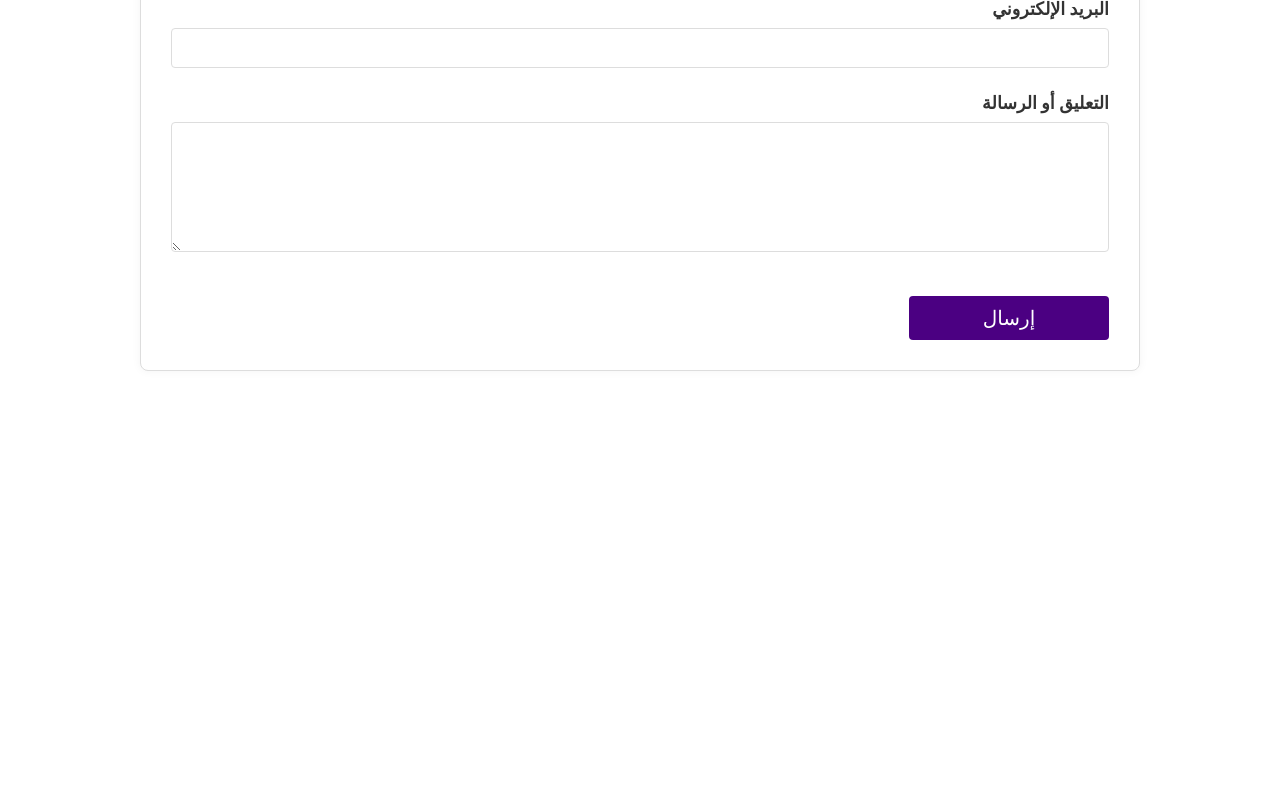
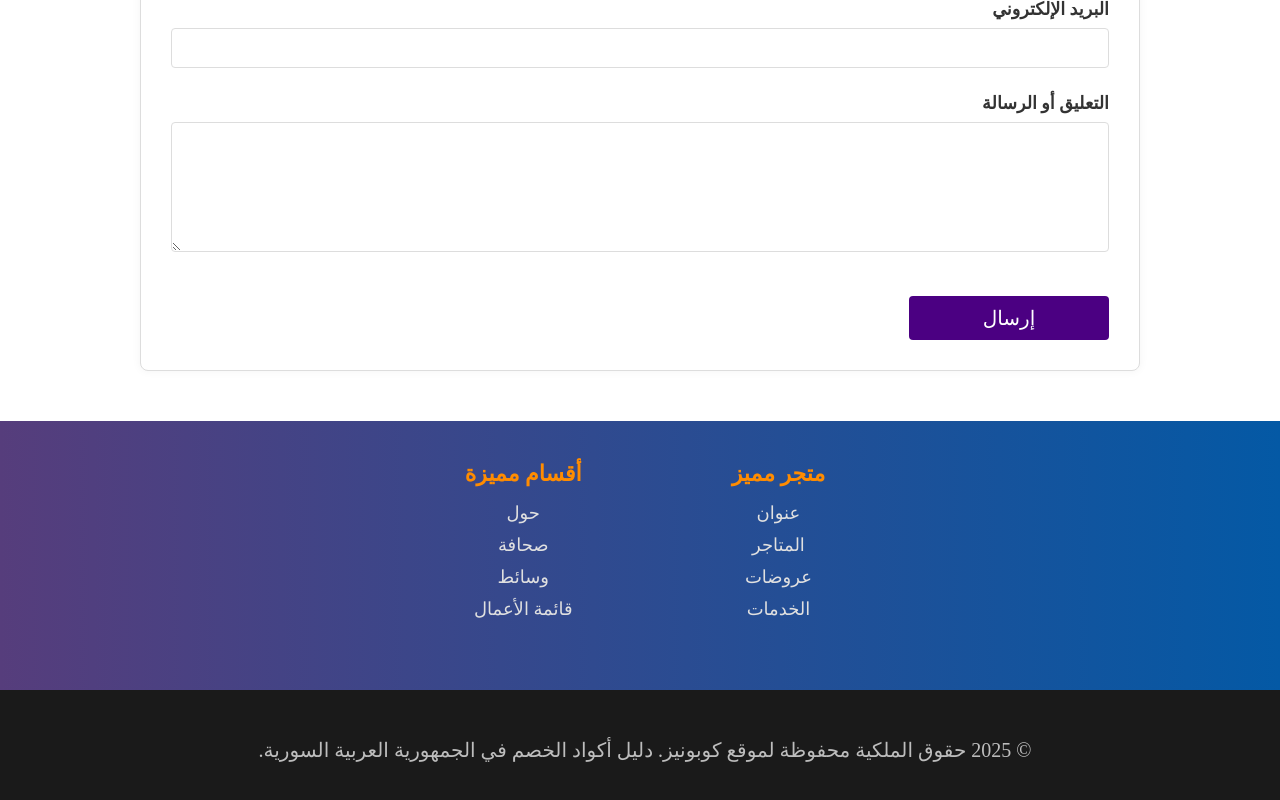
Before and after one commit to Ismael194830/couponze, a React (Vite) app: page /ConatctUs in a window 1280 px wide. Shown: the part 336-1136 px from the top of the page. Before the commit the page ends 800 px from the top, so only its background shows below. Built offline with nearby package versions, Linux system fonts and the light colour scheme.

Commit message:
add footer

```diff
--- a/src/components/ContactForm/ContactForm.jsx
+++ b/src/components/ContactForm/ContactForm.jsx
@@ -2,6 +2,8 @@
 
 import React, { useState } from 'react';
 import './ContactForm.css';
+
+
 
 function ContactForm() {
     // حالة لتخزين مدخلات النموذج (لجعله يعمل في React)
--- a/src/components/Footer/Footer.css
+++ b/src/components/Footer/Footer.css
@@ -0,0 +1,116 @@
+/* src/components/Footer.css (النسخة النهائية مع Flexbox وارتفاع القسم الأسود المعدل) */
+
+/* ------------------ الأنماط العامة للحاوية والاتجاه ------------------ */
+
+.footer-container {
+    direction: rtl; /* الاتجاه من اليمين لليسار */
+    width: 100%;
+    margin-top: 50px;
+}
+
+/* حاوية توسيط المحتوى - تطبق على القسم العلوي والسفلي */
+.footer-content-wrapper {
+    max-width: 1200px;
+    width: 100%;
+    margin: 0 auto;
+    padding-left: 20px;
+    padding-right: 10px; /* المسافة البادئة من اليمين 10px */
+    box-sizing: border-box;
+}
+
+.footer-content-wrapper.main-wrapper {
+    padding-top: 40px;
+    padding-bottom: 30px;
+}
+
+/* ------------------ 1. القسم العلوي (البنفسجي الداكن) - Flexbox ------------------ */
+
+.footer-main-content {
+    background: linear-gradient(to left, #0459a5, #563d7c);
+    color: #fff;
+}
+
+/* الحاوية الرئيسية لأعمدة الروابط (Flexbox) */
+.footer-flex-container {
+    display: flex;
+    justify-content: center;
+    gap: 150px;
+    margin-bottom: 30px;
+    text-align: center;
+}
+
+.footer-col {
+    flex: 0 0 auto;
+    padding: 0;
+}
+
+.column-title {
+    font-size: 22px;
+    font-weight: 700;
+    margin-bottom: 15px;
+    color: #FF8C00;
+}
+
+.footer-col ul {
+    list-style: none;
+    padding: 0;
+    margin: 0;
+}
+
+.footer-col li {
+    margin-bottom: 10px;
+}
+
+.footer-col a {
+    text-decoration: none;
+    color: #E0E0E0;
+    font-size: 18px;
+    transition: color 0.3s;
+}
+
+.footer-col a:hover {
+    color: #fff;
+}
+
+
+
+/* ------------------ 2. القسم السفلي (الأسود) ------------------ */
+
+.footer-bottom {
+    background-color: #1a1a1a;
+    color: #BDBDBD;
+    height: 120px;
+    font-size: 20px;
+    display: flex;
+    flex-direction: column;
+    text-align: center;
+    justify-content: center;
+
+}
+
+
+/* ------------------ التجاوبية (Mobile Responsiveness) ------------------ */
+
+@media (max-width: 768px) {
+    .footer-flex-container {
+        flex-direction: row;
+        align-items: center;
+        justify-content: center;
+        gap: 30px;
+        margin-bottom: 20px;
+    }
+
+    .copyright-text {
+        text-align: center;
+    }
+
+    .footer-message {
+        text-align: justify;
+    }
+
+    /* تعديل ارتفاع القسم الأسود في وضع التجاوب أيضاً */
+    .footer-content-wrapper.bottom-wrapper {
+        padding-top: 20px;
+        padding-bottom: 20px;
+    }
+}
--- a/src/components/Footer/Footer.jsx
+++ b/src/components/Footer/Footer.jsx
@@ -1,9 +1,59 @@
-import React from 'react'
+// src/components/Footer.jsx
 
-export default function Footer() {
-  return (
-    <div>
+import React from 'react';
+import './Footer.css';
 
-    </div>
-  )
+function Footer() {
+    return (
+        <footer className="footer-container">
+
+            {/* ------------------- 1. القسم العلوي (البنفسجي الداكن) ------------------- */}
+            <div className="footer-main-content">
+
+                {/* تم تعديل الحاوية الداخلية لإضافة padding-right: 10px */}
+                <div className="footer-content-wrapper main-wrapper">
+
+                    {/* استخدام فليكس بوكس لترتيب عمودين فقط */}
+                    <div className="footer-flex-container">
+
+                        {/* العمود 1: متجر مميز (اليمين) */}
+                        <div className="footer-col">
+                            <h3 className="column-title">متجر مميز</h3>
+                            <ul>
+                                <li><a href="#link">عنوان</a></li>
+                                <li><a href="#link">المتاجر</a></li>
+                                <li><a href="#link">عروضات</a></li>
+                                <li><a href="#link">الخدمات</a></li>
+                            </ul>
+                        </div>
+
+                        {/* العمود 2: أقسام مميزة (اليسار) */}
+                        <div className="footer-col">
+                            <h3 className="column-title">أقسام مميزة</h3>
+                            <ul>
+                                <li><a href="#link">حول</a></li>
+                                <li><a href="#link">صحافة</a></li>
+                                <li><a href="#link">وسائط</a></li>
+                                <li><a href="#link">قائمة الأعمال</a></li>
+                            </ul>
+                        </div>
+                    </div>
+
+                    {/* النص الإضافي أسفل الأعمدة مباشرة */}
+
+                </div>
+            </div>
+
+            {/* ------------------- 2. القسم السفلي (الأسود) ------------------- */}
+            <div className="footer-bottom">
+                <div className="footer-content-wrapper bottom-wrapper">
+                    <p className="copyright-text">
+                        © 2025 حقوق الملكية محفوظة لموقع كوبونيز. دليل أكواد الخصم في الجمهورية العربية السورية.
+                    </p>
+                </div>
+            </div>
+        </footer>
+    );
 }
+
+export default Footer;
```
